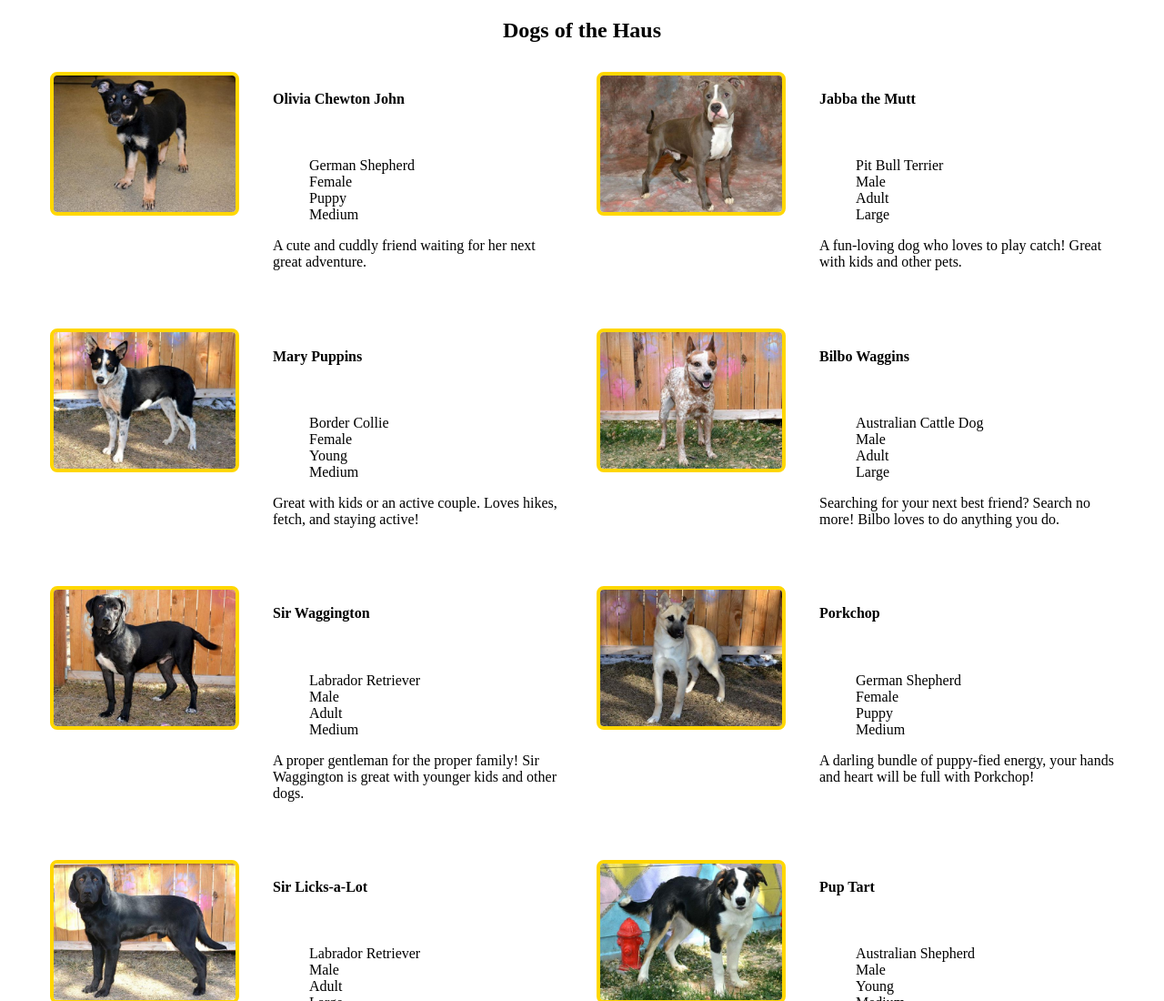
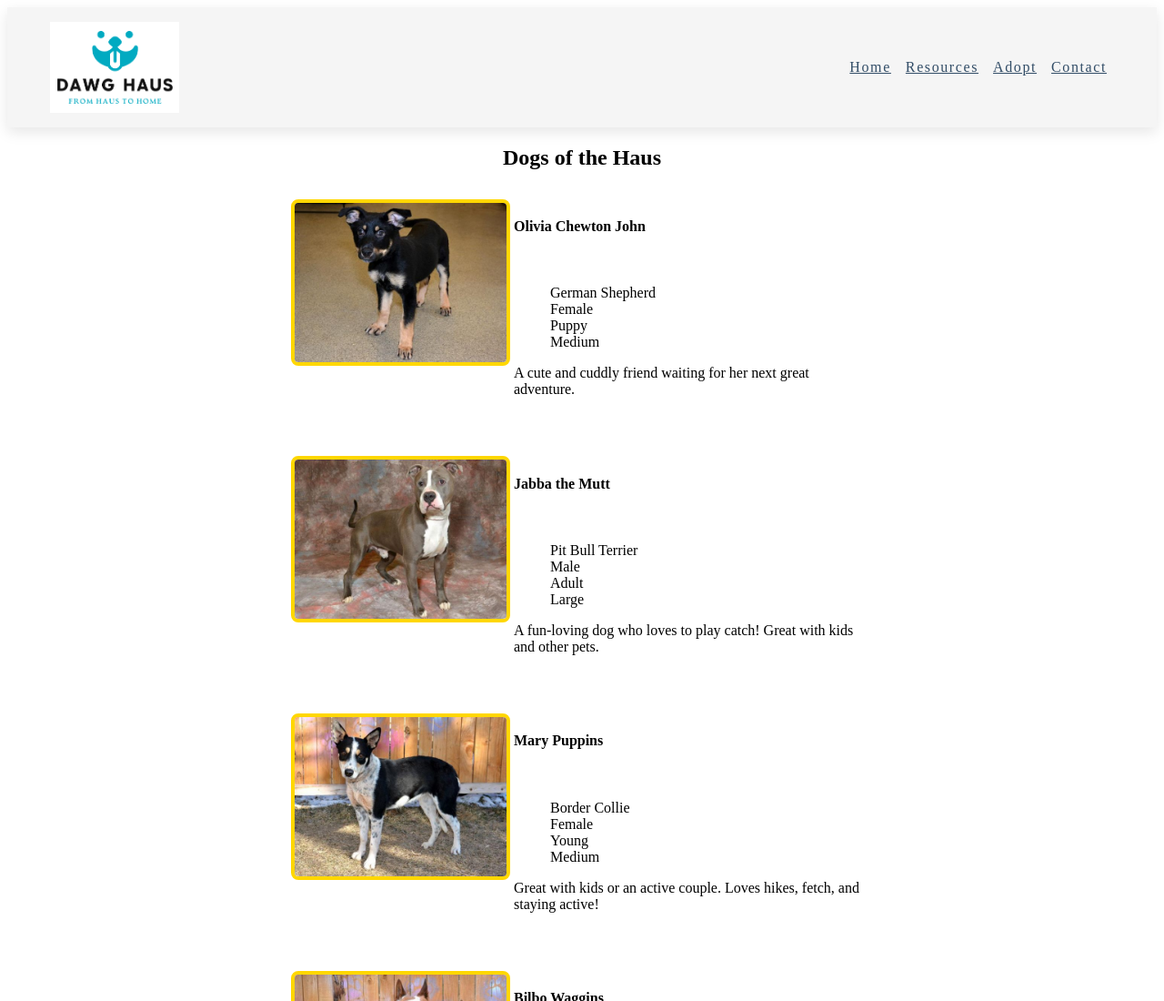
Before and after one commit to Nannaleigh/capstone-project, a website: page public/adopt.html in a window 1280 px wide. Shown: the top 1100 px of the page at 91% size. Drawn offline with Linux system fonts and the light colour scheme; files whose address does not match are found by name.

Commit message:
Added nav bar to all sites

```diff
--- a/public/adopt.html
+++ b/public/adopt.html
@@ -6,8 +6,39 @@
     <meta name="viewport" content="width=device-width, initial-scale=1.0">
     <title>Dogs</title>
     <link rel="stylesheet" href="styles.css">
+    <!-- font-awesome -->
+    <link
+      rel="stylesheet"
+      href="https://cdnjs.cloudflare.com/ajax/libs/font-awesome/5.14.0/css/all.min.css"
+    />
 </head>
 <body>
+    <nav>
+        <div class="nav-center">
+          <!--nav header-->
+          <div class="nav-header">
+            <img src="logo.PNG" alt="logo" class="logo"/>
+            <button class="nav-toggle">
+              <i class="fa fas fa-bars"></i>
+            </button>
+          </div>
+          <!-- links -->
+        <ul class="links">
+          <li>
+            <a href="index.html">home</a>
+          </li>
+          <li>
+            <a href="resources.html">resources</a>
+          </li>
+          <li>
+            <a href="adopt.html">adopt</a>
+          </li>
+          <li>
+            <a href="contact.html">contact</a>
+          </li>
+        </ul>
+        </div>
+        </nav>
     <section class="dogs">
         <!--title-->
         <div class="title">
--- a/public/adopt.js
+++ b/public/adopt.js
@@ -150,3 +150,14 @@ const adoptDogs = [
     displayDogs = displayDogs.join("")
     sectionCenter.innerHTML = displayDogs;
   }
+
+const navToggle = document.querySelector('.nav-toggle')
+const links = document.querySelector('.links')
+
+navToggle.addEventListener('click', () => {
+    if(links.classList.contains('show-links')){
+        links.classList.remove('show-links')
+    } else {
+        links.classList.add('show-links')
+    }
+});
--- a/public/styles.css
+++ b/public/styles.css
@@ -28,12 +28,93 @@
     margin-bottom: 2rem;
   }
 
+  .logo {
+      height: 200px;
+      justify-content: left;
+  }
 
 
+/*
+===============
+Navbar
+===============
+*/
+nav {
+    background: whitesmoke;
+    box-shadow: 0 5px 15px rgba(0, 0, 0, 0.1);
+  }
+  .nav-header {
+    display: flex;
+    align-items: center;
+    justify-content: space-between;
+    padding: 1rem;
+  }
+  .nav-toggle {
+    font-size: 1.5rem;
+    color: hsl(205, 78%, 60%);
+    background: transparent;
+    border-color: transparent;
+    transition: all 0.3s linear ;
+    cursor: pointer;
+  }
+  .nav-toggle:hover {
+    color: hsl(205, 86%, 17%);
+    transform: rotate(90deg);
+  }
+  .logo {
+    height: 100px;
+  }
+  .links a {
+    color: hsl(209, 34%, 30%);
+    font-size: 1rem;
+    text-transform: capitalize;
+    letter-spacing: 0.1rem;
+    display: block;
+    padding: 0.5rem 1rem;
+    transition: all 0.3s linear;
+  }
+  .links a:hover {
+    background: hsl(210, 31%, 80%);
+    color: hsl(210, 31%, 80%);
+    padding-left: 1.5rem;
+  }
 
-
-
-
+  .links {
+    height: 0;
+    overflow: hidden;
+    transition: all 0.3s linear;
+  }
+  .show-links {
+    height: 10rem;
+  }
+  @media screen and (min-width: 1200px) {
+    .nav-center {
+      max-width: 1170px;
+      margin: 0 auto;
+      display: flex;
+      align-items: center;
+      justify-content: space-between;
+      padding: 1rem;
+    }
+    .nav-header {
+      padding: 0;
+    }
+    .nav-toggle {
+      display: none;
+    }
+    .links {
+      height: auto;
+      display: flex;
+    }
+    .links a {
+      padding: 0;
+      margin: 0 0.5rem;
+    }
+    .links a:hover {
+      padding: 0;
+      background: transparent;
+    }
+}
 @media screen and (min-width: 768px) {
     .menu-item {
       grid-template-columns: 225px 1fr;
@@ -44,12 +125,3 @@
       height: 175px;
     }
   }
-  @media screen and (min-width: 1200px) {
-    .section-center {
-      width: 95vw;
-      grid-template-columns: 1fr 1fr;
-    }
-    .photo {
-      height: 150px;
-    }
-  }
```
Also changed, not shown: public/index.html (+36 -4 lines).
